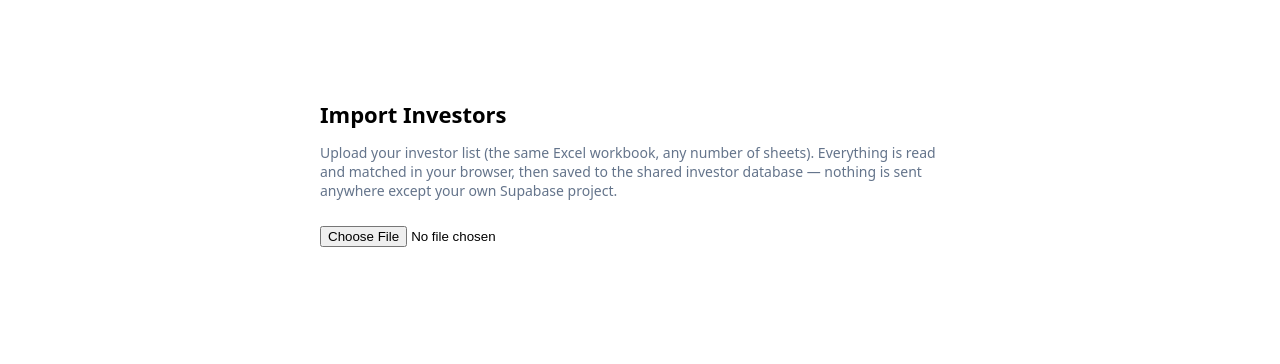
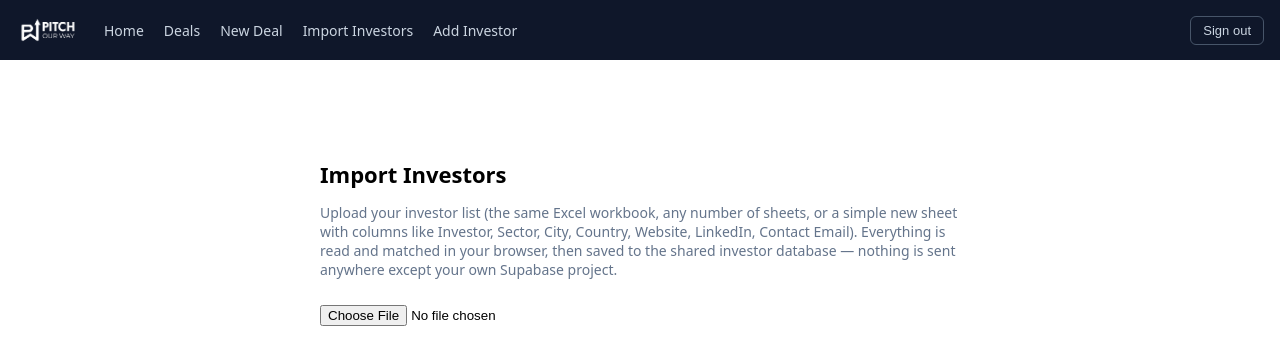
Before and after one commit to CHiliClicksPow/investor-dashboard, a Next.js app: page /import-investors in a window 1280 px wide. Shown: the top 364 px of the page. Built offline with nearby package versions, Linux system fonts and the light colour scheme; no server answers.

Commit message:
Add files via upload

```diff
--- a/app/import-investors/page.tsx
+++ b/app/import-investors/page.tsx
@@ -3,6 +3,7 @@
 import { useState } from 'react';
 import { createClient } from '@/lib/supabase/client';
 import { parseWorkbook, dedupeRecords, InvestorRecord } from '@/lib/investorImport';
+import NavBar from '@/components/NavBar';
 
 const BATCH_SIZE = 500;
 
@@ -86,12 +87,16 @@ export default function ImportInvestorsPage() {
   }
 
   return (
-    <div style={{ maxWidth: 640, margin: '60px auto', fontFamily: 'system-ui, sans-serif', padding: 24 }}>
+    <div>
+      <NavBar />
+      <div style={{ maxWidth: 640, margin: '60px auto', fontFamily: 'system-ui, sans-serif', padding: 24 }}>
       <h1 style={{ fontSize: 22, marginBottom: 4 }}>Import Investors</h1>
       <p style={{ color: '#64748b', fontSize: 14, marginBottom: 24 }}>
-        Upload your investor list (the same Excel workbook, any number of sheets).
-        Everything is read and matched in your browser, then saved to the shared
-        investor database — nothing is sent anywhere except your own Supabase project.
+        Upload your investor list (the same Excel workbook, any number of sheets, or a
+        simple new sheet with columns like Investor, Sector, City, Country, Website,
+        LinkedIn, Contact Email). Everything is read and matched in your browser, then
+        saved to the shared investor database — nothing is sent anywhere except your own
+        Supabase project.
       </p>
 
       <input
@@ -125,6 +130,7 @@ export default function ImportInvestorsPage() {
       {summary && (
         <p style={{ marginTop: 20, fontSize: 14, fontWeight: 600, color: '#0f172a' }}>{summary}</p>
       )}
+      </div>
     </div>
   );
 }
```
